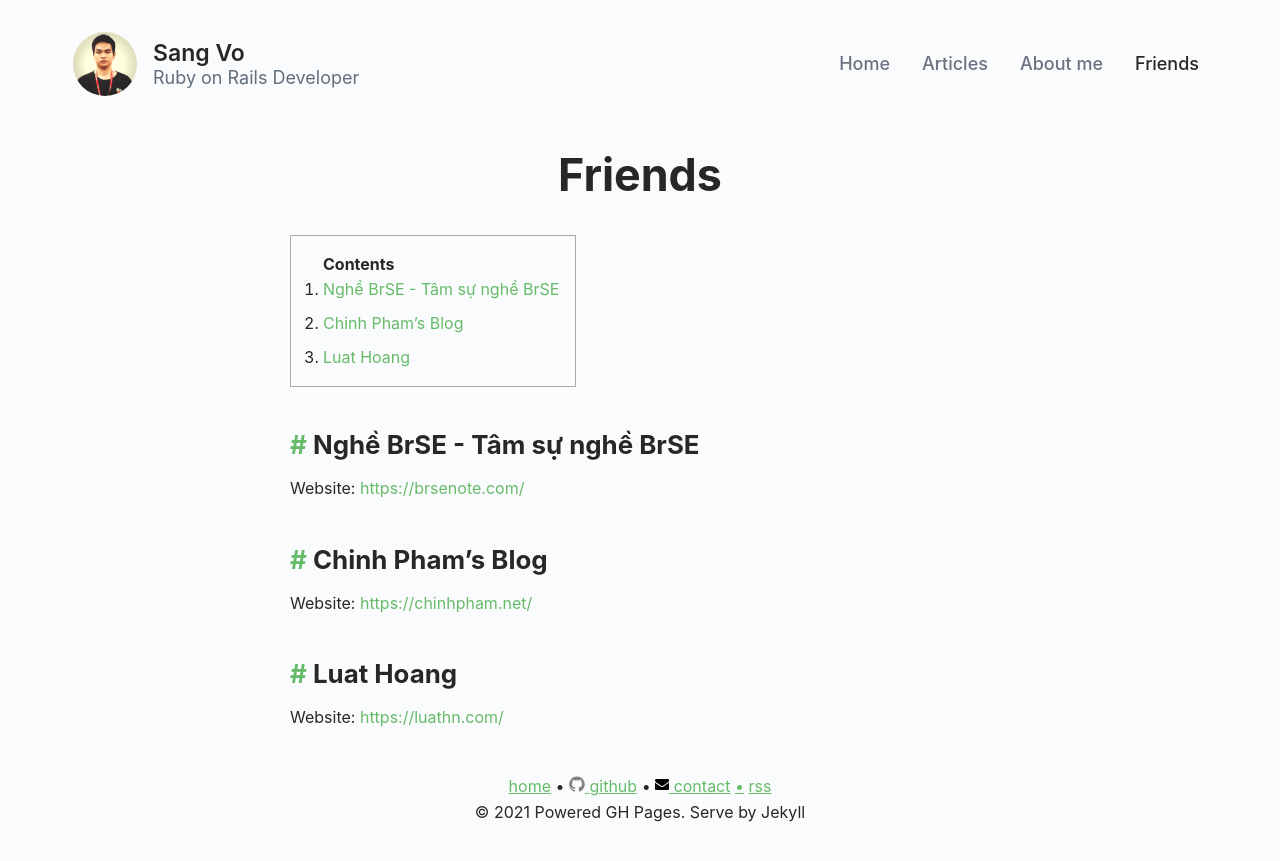
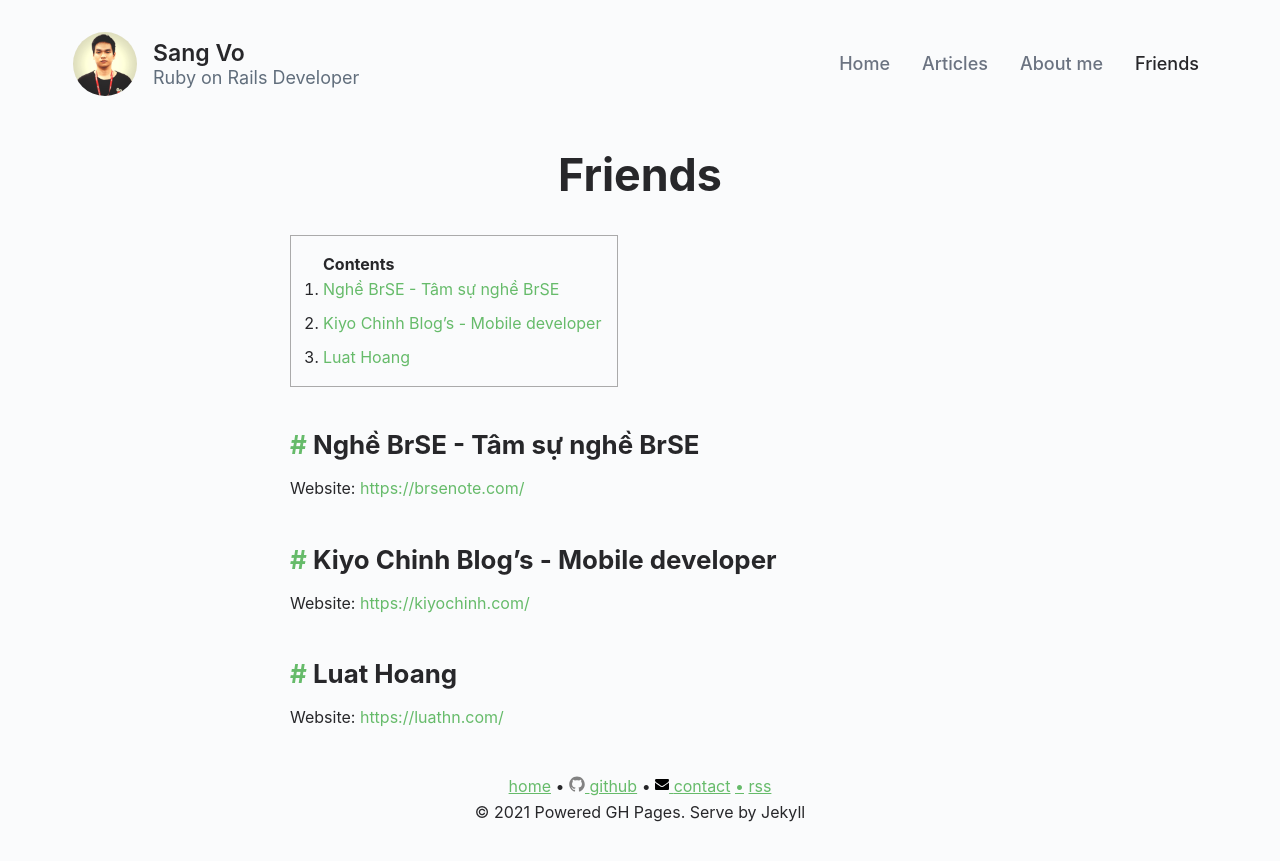
Before and after one commit to sangvo/myblog, a Jekyll site: the page built from _pages/friends.md, in a window 1280 px wide. Shown: the top 861 px of the page. Built offline with Jekyll 4.4.1, drawn with Linux system fonts in a browser that asks for light colours; comment, search, counter and statistics services are not loaded.

Commit message:
Update chinh blog

```diff
--- a/_pages/friends.md
+++ b/_pages/friends.md
@@ -9,8 +9,8 @@ toc: true
 ## Nghề BrSE - Tâm sự nghề BrSE
 Website: [https://brsenote.com/](https://brsenote.com/){:target="_blank"}
 
-## Chinh Pham's Blog
-Website: [https://chinhpham.net/](https://chinhpham.net/){:target="_blank"}
+## Kiyo Chinh Blog's - Mobile developer
+Website: [https://kiyochinh.com/](https://kiyochinh.com/){:target="_blank"}
 
 ## Luat Hoang
 Website: [https://luathn.com/](https://luathn.com/){:target="_blank"}
```
